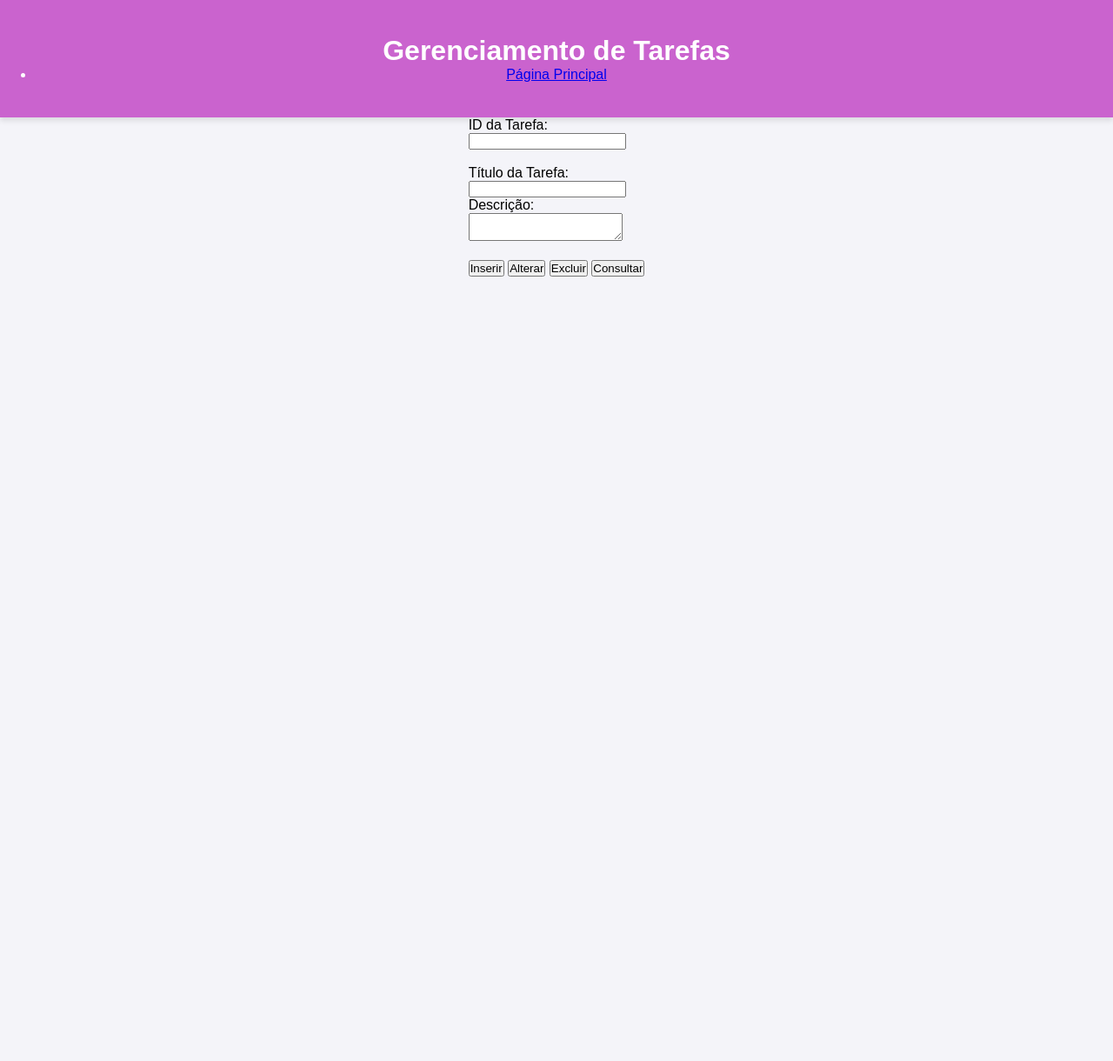
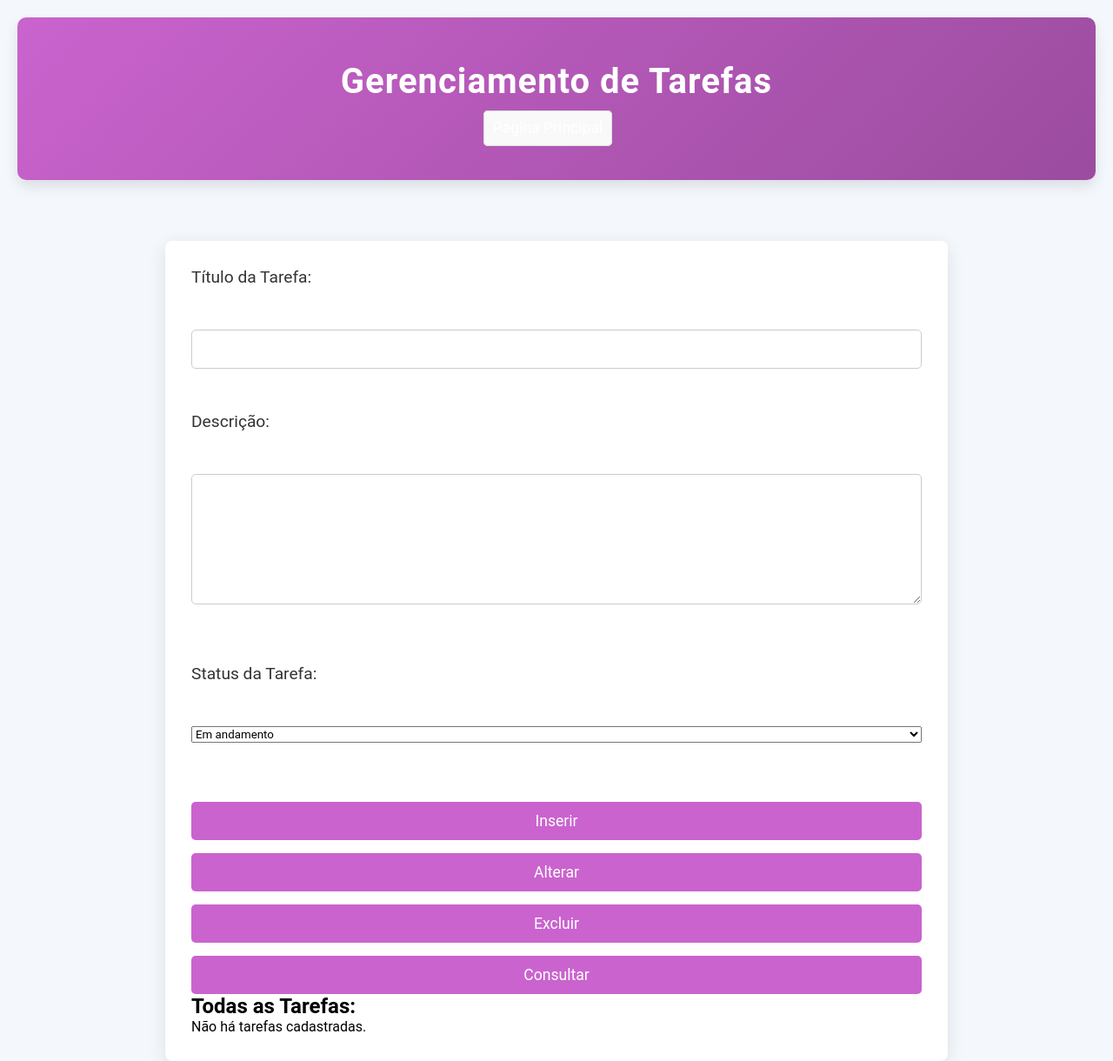
Before and after one commit to gabiihsz/atividade-06-11, a PHP site: page /gerenciamento_tarefa.php in a window 1280 px wide. Shown: the whole page at 87% size. Before the commit the page ends 318 px from the top, so only its background shows below. Run offline with PHP 8.4, Linux system fonts and the light colour scheme; data that the repository does not hold is empty.

Commit message:
atualização da atividade 06/11

```diff
--- a/gerenciamento_tarefa.php
+++ b/gerenciamento_tarefa.php
@@ -4,7 +4,7 @@
     <meta charset="UTF-8">
     <meta name="viewport" content="width=device-width, initial-scale=1.0">
     <title>Gerenciamento de Tarefas</title>
-    <link rel="stylesheet" href="stye.css"> <!-- Corrigido o nome do arquivo CSS -->
+    <link rel="stylesheet" href="style.css"> <!-- Corrigido o nome do arquivo CSS -->
 </head>
 <body>
     <header>
@@ -17,14 +17,18 @@
     </header>
     <main>
         <form action="" method="post">
-            <label for="id">ID da Tarefa:</label><br/>
-            <input type="number" id="id" name="id"><br/><br/>
-
             <label for="titulo">Título da Tarefa:</label><br/>
             <input type="text" id="titulo" name="titulo" required><br/>
 
             <label for="descricao">Descrição:</label><br/>
             <textarea id="descricao" name="descricao" required></textarea><br/><br/>
+
+            <label for="status">Status da Tarefa:</label><br/>
+            <select id="status" name="status" required>
+                <option value="Em andamento">Em andamento</option>
+                <option value="Concluída">Concluída</option>
+                <option value="Pendente">Pendente</option>
+            </select><br/><br/>
 
             <!-- Botões para ações -->
             <input type="submit" name="acao" value="Inserir">
@@ -36,31 +40,49 @@
         <?php
         // Configurações do banco de dados
         $host = 'localhost';
-        $db = 'db_gereciamentos';
-        $user = 'usuarios';
+        $dbname = 'db_gereciamentos'; // Correção para o nome correto da variável
+        $username = 'root'; // Usuário root
+        $password = ''; // Sem senha, conforme solicitado
 
         try {
             // Conexão com o banco de dados usando PDO
-            $conn = new PDO("mysql:host=$host;dbname=$db", $user,);
+            $conn = new PDO("mysql:host=$host;dbname=$dbname", $username, $password);
             $conn->setAttribute(PDO::ATTR_ERRMODE, PDO::ERRMODE_EXCEPTION);
         } catch (PDOException $e) {
             echo "Erro na conexão: " . $e->getMessage();
             die(); // Para a execução do código em caso de falha na conexão
         }
 
+        // Criar a tabela tarefas caso não exista
+        $createTableSQL = "CREATE TABLE IF NOT EXISTS tarefas (
+            id INT AUTO_INCREMENT PRIMARY KEY,
+            titulo VARCHAR(255) NOT NULL,
+            descricao TEXT NOT NULL,
+            status ENUM('Em andamento', 'Concluída', 'Pendente') NOT NULL
+        )";
+
+        // Executa o SQL para criar a tabela
+        try {
+            $conn->exec($createTableSQL);
+        } catch (PDOException $e) {
+            echo "Erro ao criar a tabela: " . $e->getMessage();
+        }
+
         // Processamento do formulário
         if ($_SERVER["REQUEST_METHOD"] == "POST") {
             $acao = $_POST['acao'];
-            $id = $_POST['id'] ?? null;
             $titulo = $_POST['titulo'] ?? '';
             $descricao = $_POST['descricao'] ?? '';
+            $status = $_POST['status'] ?? '';
+            $id = $_POST['id'] ?? null;
 
             switch ($acao) {
                 case 'Inserir':
                     // Lógica para inserir a tarefa no banco de dados
-                    $stmt = $conn->prepare("INSERT INTO tarefas (titulo, descricao) VALUES (:titulo, :descricao)");
+                    $stmt = $conn->prepare("INSERT INTO tarefas (titulo, descricao, status) VALUES (:titulo, :descricao, :status)");
                     $stmt->bindParam(':titulo', $titulo);
                     $stmt->bindParam(':descricao', $descricao);
+                    $stmt->bindParam(':status', $status);
 
                     if ($stmt->execute()) {
                         echo "<p>Tarefa '$titulo' cadastrada com sucesso!</p>";
@@ -72,9 +94,10 @@
                 case 'Alterar':
                     // Lógica para alterar a tarefa no banco de dados
                     if ($id) {
-                        $stmt = $conn->prepare("UPDATE tarefas SET titulo = :titulo, descricao = :descricao WHERE id = :id");
+                        $stmt = $conn->prepare("UPDATE tarefas SET titulo = :titulo, descricao = :descricao, status = :status WHERE id = :id");
                         $stmt->bindParam(':titulo', $titulo);
                         $stmt->bindParam(':descricao', $descricao);
+                        $stmt->bindParam(':status', $status);
                         $stmt->bindParam(':id', $id);
 
                         if ($stmt->execute()) {
@@ -115,6 +138,7 @@
                             echo "<strong>ID:</strong> " . htmlspecialchars($row['id']) . "<br/>";
                             echo "<strong>Título:</strong> " . htmlspecialchars($row['titulo']) . "<br/>";
                             echo "<strong>Descrição:</strong> " . htmlspecialchars($row['descricao']) . "<br/>";
+                            echo "<strong>Status:</strong> " . htmlspecialchars($row['status']) . "<br/>";
                         } else {
                             echo "<p>Tarefa com ID '$id' não encontrada.</p>";
                         }
@@ -128,6 +152,27 @@
                     break;
             }
         }
+
+        // Exibir todas as tarefas cadastradas
+        echo "<h2>Todas as Tarefas:</h2>";
+        $stmt = $conn->query("SELECT * FROM tarefas");
+        $tarefas = $stmt->fetchAll(PDO::FETCH_ASSOC);
+
+        if ($tarefas) {
+            echo "<table border='1'>";
+            echo "<tr><th>ID</th><th>Título</th><th>Descrição</th><th>Status</th></tr>";
+            foreach ($tarefas as $tarefa) {
+                echo "<tr>";
+                echo "<td>" . htmlspecialchars($tarefa['id']) . "</td>";
+                echo "<td>" . htmlspecialchars($tarefa['titulo']) . "</td>";
+                echo "<td>" . htmlspecialchars($tarefa['descricao']) . "</td>";
+                echo "<td>" . htmlspecialchars($tarefa['status']) . "</td>";
+                echo "</tr>";
+            }
+            echo "</table>";
+        } else {
+            echo "<p>Não há tarefas cadastradas.</p>";
+        }
         ?>
     </main>
 </body>
--- a/index.php
+++ b/index.php
@@ -3,7 +3,7 @@
 <head>
     <meta charset="UTF-8">
     <title>Sistema de Gerenciamento</title>
-    <link rel="stylesheet" href="stye.css">
+    <link rel="stylesheet" href="style.css">
 </head>
 <body>
 
--- /dev/null
+++ b/style.css
@@ -0,0 +1,138 @@
+* {
+    margin: 0;
+    padding: 0;
+    box-sizing: border-box;
+    font-family: 'Roboto', sans-serif;
+}
+
+body {
+    background-color: #f4f7fc;
+    display: flex;
+    flex-direction: column;
+    align-items: center;
+    height: 100vh;
+    justify-content: flex-start;
+    padding: 20px;
+}
+
+header {
+    background: linear-gradient(135deg, #ca63ce, #9b4c9f);
+    width: 100%;
+    padding: 50px 0;
+    color: white;
+    text-align: center;
+    border-radius: 10px;
+    box-shadow: 0px 8px 15px rgba(0, 0, 0, 0.1);
+    margin-bottom: 40px;
+}
+
+header h1 {
+    font-size: 2.5em;
+    letter-spacing: 1px;
+    font-weight: 700;
+}
+
+nav ul {
+    list-style: none;
+    margin-top: 20px;
+}
+
+nav ul li {
+    display: inline;
+    margin-right: 20px;
+}
+
+nav ul li a {
+    text-decoration: none;
+    color: white;
+    font-size: 1.1em;
+    transition: color 0.3s ease;
+}
+
+nav ul li a:hover {
+    color: #f4f7fc;
+}
+
+main {
+    width: 90%;
+    max-width: 900px;
+    margin-top: 30px;
+    background-color: white;
+    padding: 30px;
+    border-radius: 8px;
+    box-shadow: 0px 5px 20px rgba(0, 0, 0, 0.1);
+}
+
+form {
+    display: flex;
+    flex-direction: column;
+    gap: 15px;
+}
+
+label {
+    font-size: 1.2em;
+    color: #333;
+}
+
+input[type="text"],
+textarea {
+    padding: 12px;
+    font-size: 1em;
+    border: 1px solid #ccc;
+    border-radius: 5px;
+    transition: all 0.3s ease;
+}
+
+input[type="text"]:focus,
+textarea:focus {
+    border-color: #ca63ce;
+    outline: none;
+    box-shadow: 0px 0px 8px rgba(202, 99, 206, 0.4);
+}
+
+textarea {
+    resize: vertical;
+    height: 150px;
+}
+
+input[type="submit"] {
+    background-color: #ca63ce;
+    color: white;
+    border: none;
+    padding: 12px;
+    border-radius: 5px;
+    cursor: pointer;
+    font-size: 1.1em;
+    transition: background-color 0.3s ease;
+}
+
+input[type="submit"]:hover {
+    background-color: #9b4c9f;
+}
+
+input[type="submit"]:active {
+    background-color: #7f3d7c;
+}
+
+.success {
+    color: green;
+    font-weight: bold;
+}
+
+.error {
+    color: rgb(121, 34, 34);
+    font-weight: bold;
+}
+
+ul {
+    list-style-type: none;
+    padding-left: 0;
+}
+
+ul li {
+    margin: 10px 0;
+    padding: 10px;
+    border: 1px solid #ddd;
+    border-radius: 5px;
+    background-color: #f9f9f9;
+}
```
Also changed, not shown: cadastro_tarefa.php (+37 -16 lines), cadastro_usuarios.php (+22 -3 lines), conexao.php (+4 -4 lines).
